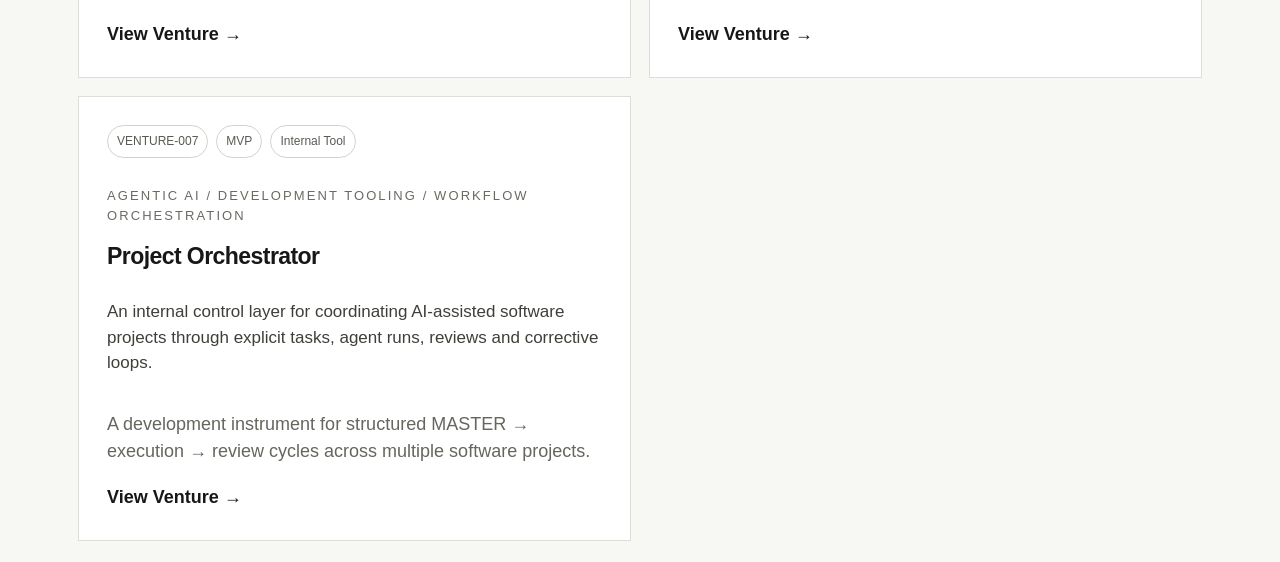
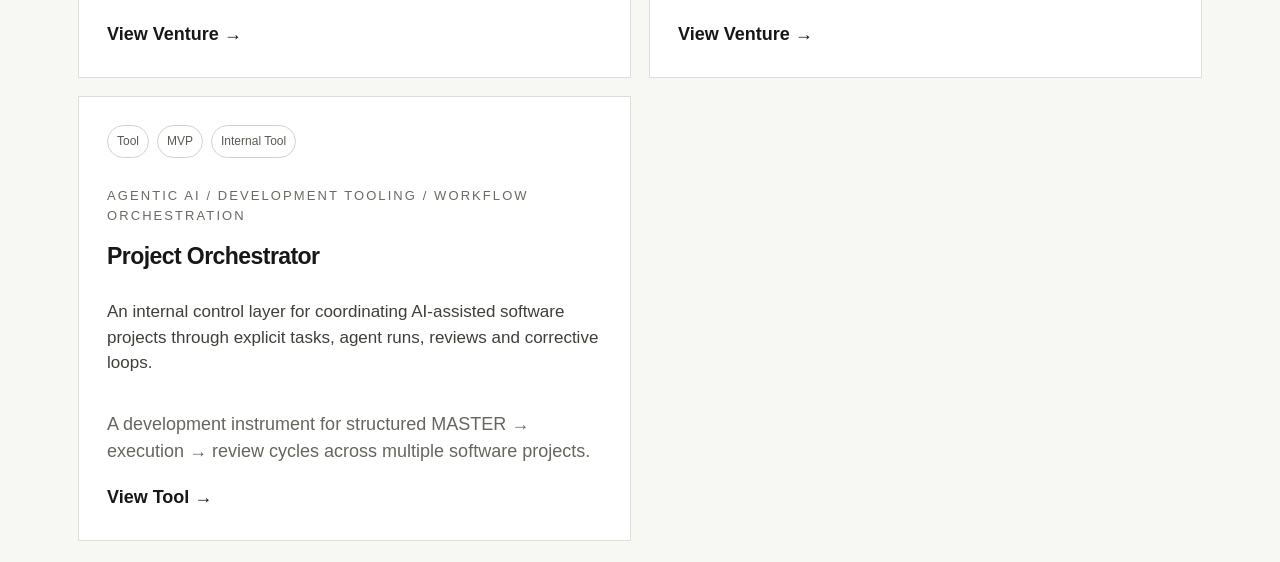
Before and after one commit to oikua66/damp-diagnostics, a Next.js app: page /en/ventures in a window 1280 px wide. Shown: the part 2800-3362 px from the top of the page. Built offline with nearby package versions, Linux system fonts and the light colour scheme; no server answers.

Commit message:
Show internal tools distinctly in venture portfolio

```diff
--- a/app/[lang]/ventures/page.tsx
+++ b/app/[lang]/ventures/page.tsx
@@ -63,9 +63,9 @@ export default async function VenturesPage({ params }: Props) {
           <h2 className={styles.sectionTitle}>Built for continuation, partnership or transfer.</h2>
           <div className={styles.grid}>
             {ventures.map((venture) => (
-              <article className={`${styles.card} ${venture.infrastructure ? styles.cardInfra : ''}`} key={venture.id}>
+              <article className={styles.card} key={venture.id}>
                 <div className={styles.meta}>
-                  <span className={styles.pill}>{venture.id}</span>
+                  <span className={styles.pill}>{venture.kind === 'tool' ? 'Tool' : venture.id}</span>
                   <span className={styles.pill}>{venture.stage}</span>
                   <span className={styles.pill}>{venture.status}</span>
                 </div>
@@ -73,7 +73,7 @@ export default async function VenturesPage({ params }: Props) {
                 <h3>{venture.name}</h3>
                 <p className={styles.tagline}>{venture.tagline}</p>
                 <p className={styles.teaser}>{venture.teaser}</p>
-                <a className={styles.cardLink} href={`/${safeLang}/ventures/${venture.slug}`}>View Venture →</a>
+                <a className={styles.cardLink} href={`/${safeLang}/ventures/${venture.slug}`}>View {venture.kind === 'tool' ? 'Tool' : 'Venture'} →</a>
               </article>
             ))}
           </div>
```
